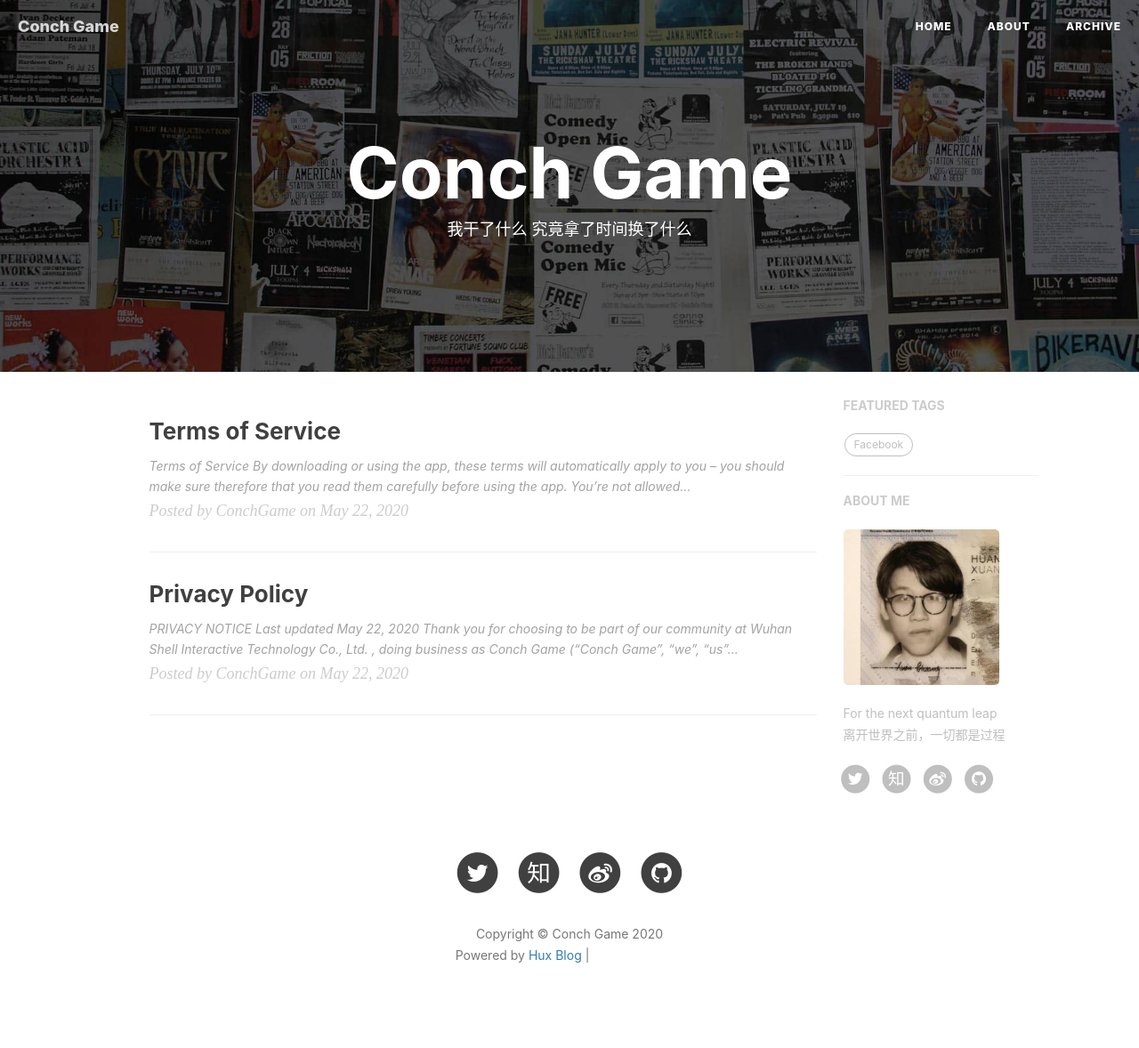
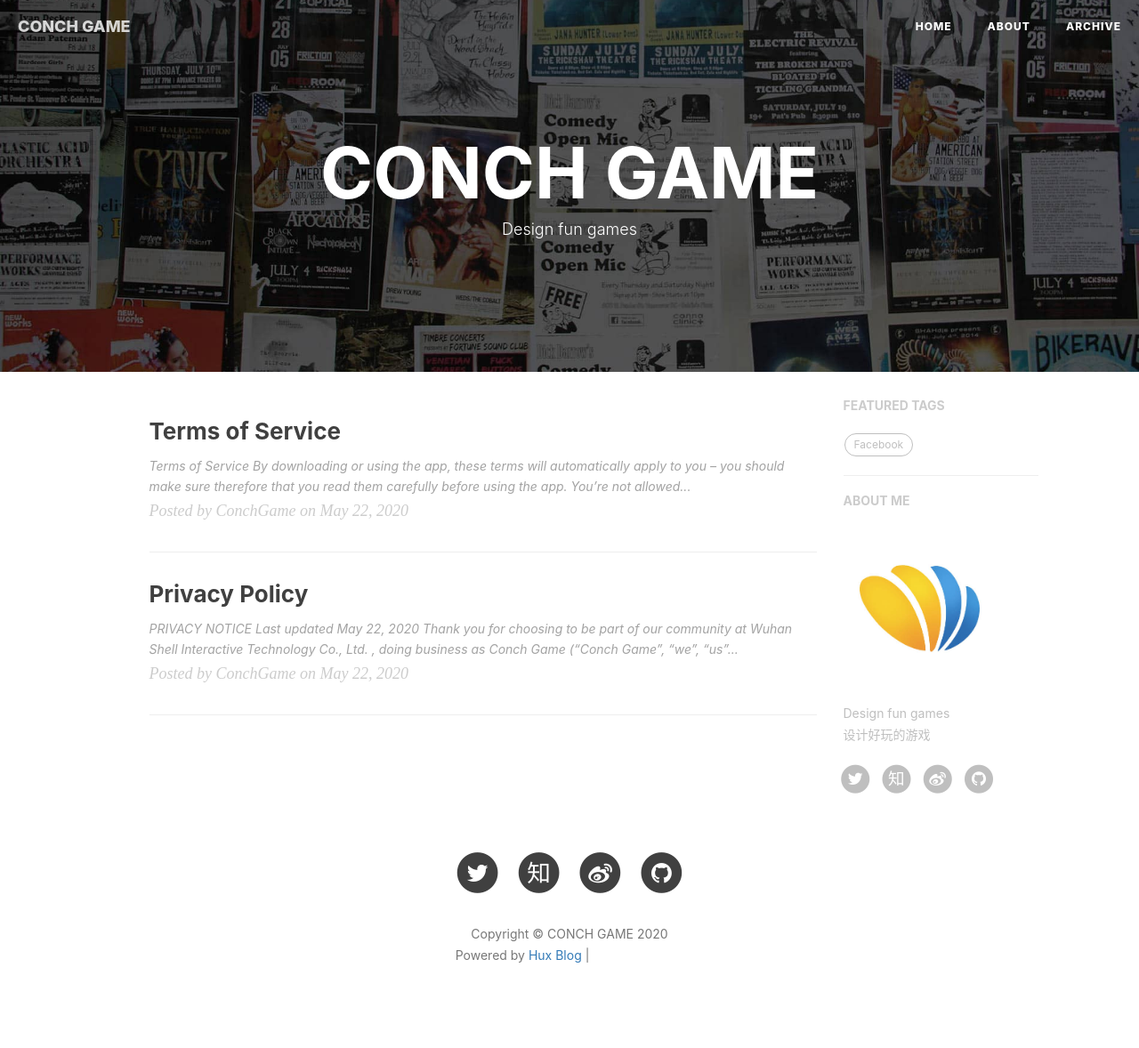
Before and after one commit to cloudzhang66/ConchGame.github.io, a Jekyll site: the page built from index.html, in a window 1280 px wide. Shown: the whole page at 89% size. Built offline with Jekyll 4.4.1, drawn with Linux system fonts in a browser that asks for light colours; nearby versions of some CDN libraries; the list of posts is cut into pages by our own code; comment, search, counter and statistics services are not loaded; grey boxes are pictures that could not be loaded.

Commit message:
fix icon

```diff
--- a/404.html
+++ b/404.html
@@ -2,7 +2,7 @@
 layout: default
 title: 404
 hide-in-nav: true
-description: "你来到了没有知识的荒原 :("
+description: "你来到了没有游戏的荒原 :("
 header-img: "img/404-bg.jpg"
 permalink: /404.html
 ---
--- a/_config.yml
+++ b/_config.yml
@@ -1,5 +1,5 @@
 # Site settings
-title: Conch Game
+title: CONCH GAME
 SEOTitle: 贝壳互动 | Conch Game
 header-img: img/home-bg.jpg
 email: bd@conchgame.com
@@ -78,7 +78,7 @@
 
 # Sidebar settings
 sidebar: true                           # whether or not using Sidebar.
-sidebar-about-description: "For the next quantum leap<br>离开世界之前，一切都是过程"
+sidebar-about-description: "Design fun games<br>设计好玩的游戏"
 sidebar-avatar: /img/avatar-hux-ny.jpg      # use absolute URL, seeing it's used in both `/` and `/about/`
 
 
--- a/index.html
+++ b/index.html
@@ -1,6 +1,6 @@
 ---
 layout: page
-description: "我干了什么 究竟拿了时间换了什么"
+description: "Design fun games"
 ---
 
 {% for post in paginator.posts %}
```
Also changed, not shown: img/avatar-hux-ny.jpg.
